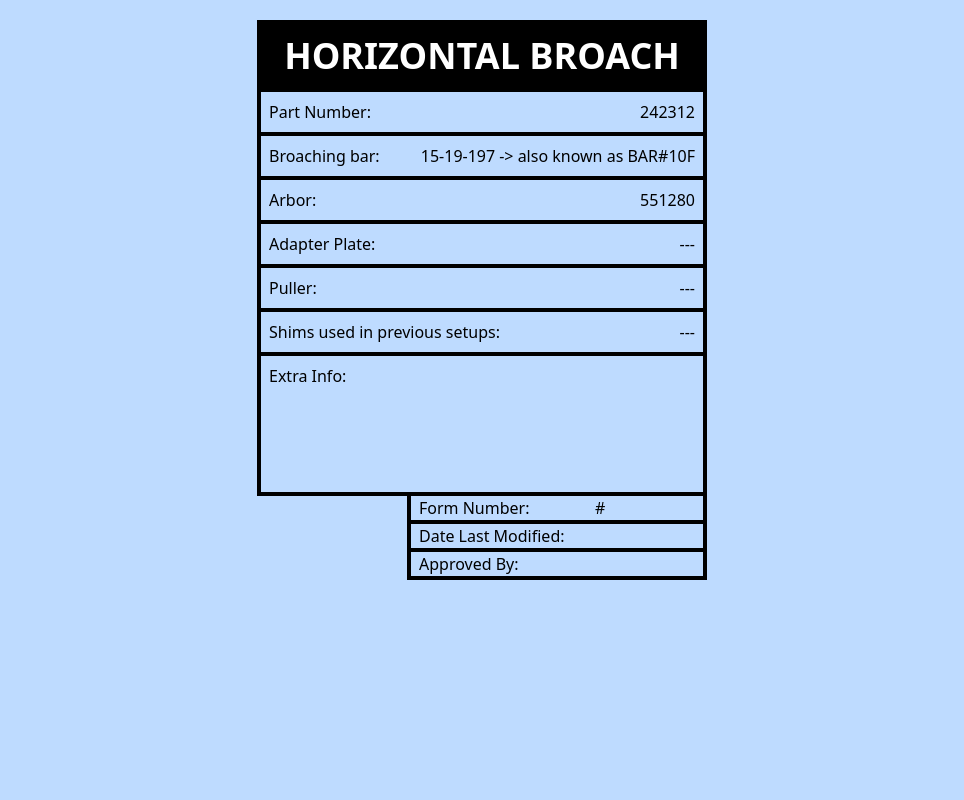
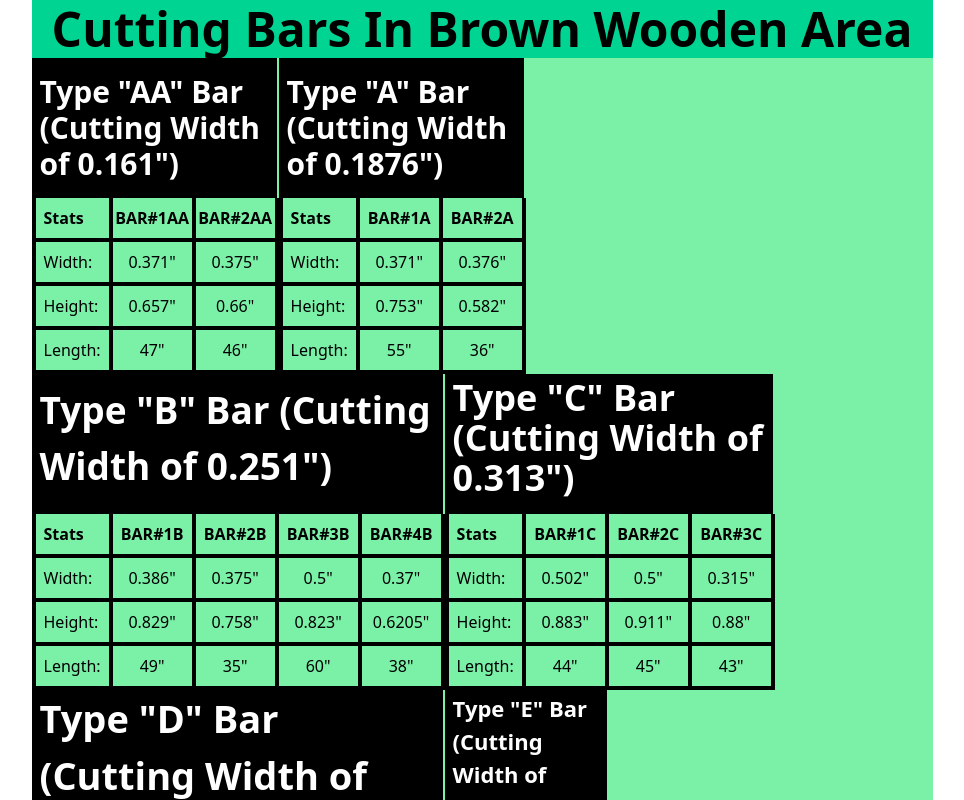
Before and after one commit to nickmcc90/hobbingbroach, a React (Vite) app: page / in a window 1280 px wide. Shown: the top 800 px of the page, without its empty margins (158-1122 px from the left). Built offline with nearby package versions, Linux system fonts and the light colour scheme.

Commit message:
updated setup sheets with the date whenever they regenerate and formatted the second sheet of the bar types sheet

```diff
--- a/src/App.jsx
+++ b/src/App.jsx
@@ -18,13 +18,13 @@ function App() {
           Just gotta put the data into a js file
         </div> */}
         {/* <BarCard /> */}
-        {/* <div class='w-[901px]'>
+        <div class='w-[901px]'>
           <div class='w-full text-5xl font-black bg-emerald-400 h-[58px] flex justify-center items-center py-2'>
             Cutting Bars In Brown Wooden Area
           </div>
           <TypeBarGenerator />
-        </div> */}
-        <SetupTableMult />
+        </div>
+        {/* <SetupTableMult /> */}
       </div>
     </>
   )
--- a/src/components/tablecard.jsx
+++ b/src/components/tablecard.jsx
@@ -35,8 +35,20 @@ export default function TableCard(props) {
   const rec_letter = Object.keys(tier_list).filter((key) => tier_list[key] === key_width)
 
 
+  ////logic for getting the current day
+  const today = new Date();
+
+  const month = String(today.getMonth() + 1).padStart(2, '0'); // Months are 0-based
+  const day = String(today.getDate()).padStart(2, '0');
+  const year = today.getFullYear();
+
+  const formattedDate = `${month}-${day}-${year}`;
+  // console.log(formattedDate); // Example: "08-29-2025"
+
+
+
   return (
-    <div id='height maker' class="h-[850px]">
+    <div id='height maker' class="h-[917px]">
 
       <div id="table holder" class='flex flex-col'>
         <div id="title" class="text-4xl font-extrabold flex justify-center bg-black text-white h-100% w-[450px] py-4">
@@ -88,7 +100,7 @@ export default function TableCard(props) {
             </div>
             <div id='date container' class='flex justify-between px-2 border-l-4 border-r-4 border-b-4'>
               <div>Date Last Modified:</div>
-              <div>{/* put a date function in here for today's date */}</div>
+              <div>{formattedDate}</div>
             </div>
             <div id='checker container' class='flex justify-between px-2 border-l-4 border-r-4 border-b-4'>
               <div>Approved By:</div>
--- a/src/components/typebarcard.jsx
+++ b/src/components/typebarcard.jsx
@@ -7,7 +7,7 @@ export default function TypeBarCard(props) {
 
   return (
     <div id='height maker' class=''>
-      <div id='table holder' class='flex flex-col items-center w-[83px]'>
+      <div id='table holder' class={typebar === "F" ? `flex flex-col items-center w-[82px]` : `flex flex-col items-center w-[83px]`}>
         <div id='number and type of bar listed' class='flex justify-center w-full p-2 border-r-4 border-b-4 font-bold'>{item}</div>
         <div id='bar width derived' class='flex justify-center w-full p-2 border-r-4 border-b-4'>{width}"</div>
         <div id='bar height derived' class='flex justify-center w-full p-2 border-r-4 border-b-4'>{height}"</div>
--- a/src/components/typebargenerator.jsx
+++ b/src/components/typebargenerator.jsx
@@ -13,14 +13,16 @@ export default function TypeBarGenerator() {
               {/* We need a table for each letter type. For each letter type that spawns, we need the bars of that type to spawn underneath.
               That's why everything is inside this "Object.keys" jsx term, because everything happens after each instance of a type table spawning. */}
       {Object.keys(tiers).filter((_, i) => i % 2 === 0).map((key) => (
-            <div id='each table generated based on bartype' class='flex flex-col'>
+            <div id='each table generated based on bartype' class={key === "H" | "J" ? `flex flex-col mt-[60px] mb-[60px]` : `flex flex-col`}>
               <div id="vertical title half" class={key === "B" ? `text-[37px] font-bold flex justify-center bg-black text-white h-[140px] w-[411px] pt-2 px-2` :
-                key === "D" ? `text-[38px] font-bold flex justify-center bg-black text-white h-[140px] w-[411px] pb-3 px-2` :  (
-                  (key === "C" ? `text-4xl font-bold flex justify-center bg-black text-white h-[140px] w-[328px] pt-1 px-2` : (
-                    key === "E" ? `text-[22px] font-bold flex justify-center bg-black text-white h-[140px] w-[162px] pt-[2px] px-2` : (
-                      `text-3xl font-bold flex justify-center bg-black text-white h-100% w-[245px] py-4 px-2`
-                    )
-                  )
+                key === "D" ? `text-[38px] font-bold flex justify-center bg-black text-white h-[140px] w-[411px] pb-3 px-2` :
+                  key === "H" ? `text-[38px] font-bold flex items-center justify-center bg-black text-white h-[140px] w-[494px] pb-3 pl-[55px] px-2` :
+                    (key === "F" | key === "G" ? `text-[38px] font-bold flex items-center justify-center bg-black text-white h-[140px] w-[900px] pb-3 px-2` :
+                      (key === "C" ? `text-4xl font-bold flex justify-center bg-black text-white h-[140px] w-[328px] pt-1 px-2` : (
+                        key === "E" ? `text-[22px] font-bold flex justify-center bg-black text-white h-[140px] w-[162px] pt-[2px] px-2` : (
+                          `text-3xl font-bold flex justify-center bg-black text-white h-100% w-[245px] py-4 px-2`
+                        )
+                      )
                 ))}>
                 Type "{key}" Bar (Cutting Width of {tiers[key]}")
               </div>
```
